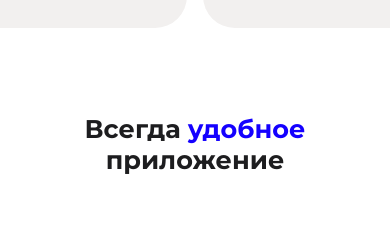
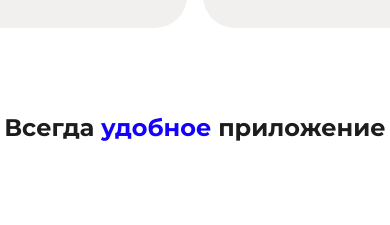
Before and after one commit to cxAbdulloh/Fasten, a React (Vite) app: page / in a window 390 px wide. Shown: the part 1534-1759 px from the top of the page. Built offline with nearby package versions, Linux system fonts and the light colour scheme; a web font is replaced by a local one.

Commit message:
fix the mistake

```diff
--- a/src/Components/GridCards/ScrollCards.css
+++ b/src/Components/GridCards/ScrollCards.css
@@ -53,6 +53,6 @@ h3 {
 }
 @media (max-width: 568px) {
     .scroll-text {
-        font-size: 1.6rem;
+        font-size: 1.5rem;
     }
 }
```
